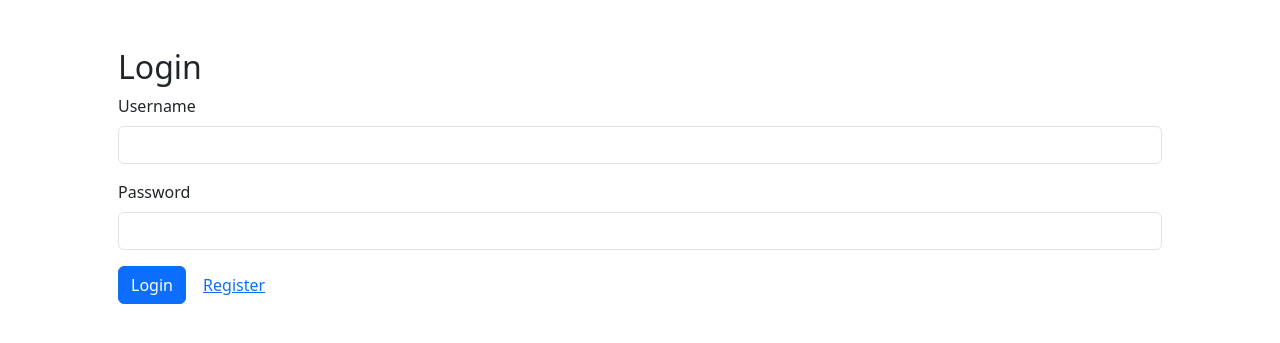
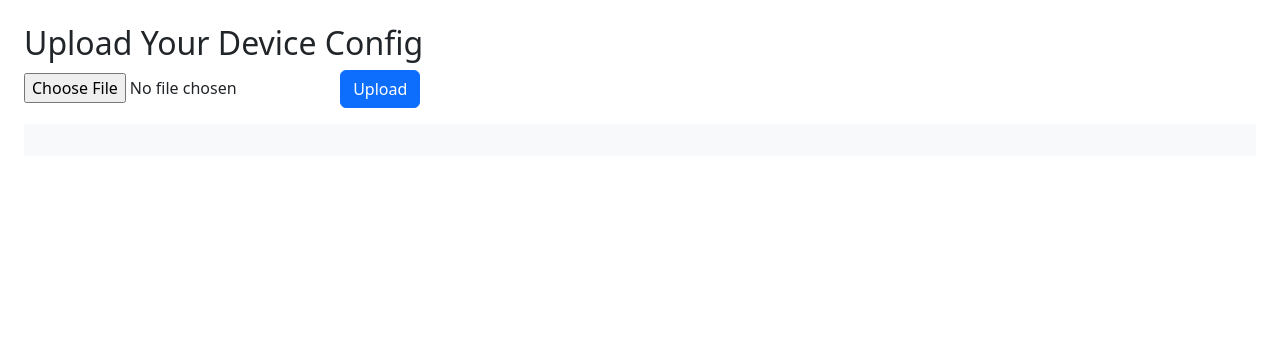
Before and after one commit to Nouri11190/dontraval-frontent, a Flask app: page / in a window 1280 px wide. Shown: the top 343 px of the page. Run offline with Flask 3, Linux system fonts and the light colour scheme; parts of the project's set-up code (start-up, migrations or seed data) failed here and were passed over.

Commit message:
Add /upload route + working dashboard upload

```diff
--- a/app.py
+++ b/app.py
@@ -1,74 +1,72 @@
-from flask import Flask, render_template, request, redirect, url_for, session, flash, jsonify
+from flask import (
+    Flask, render_template, request, jsonify, send_from_directory
+)
+from flask_jwt_extended import (
+    JWTManager, jwt_required, create_access_token, get_jwt_identity
+)
 import os
-from werkzeug.utils import secure_filename
+from auth import register_user, login_user
 
 app = Flask(__name__)
-app.secret_key = 'supersecretkey'
+app.config['SECRET_KEY']      = 'your-secret-key'
+app.config['JWT_SECRET_KEY']  = 'your-jwt-secret'
+app.config['UPLOAD_FOLDER']   = 'uploads'
 
-UPLOAD_FOLDER = 'uploads'
-app.config['UPLOAD_FOLDER'] = UPLOAD_FOLDER
-os.makedirs(UPLOAD_FOLDER, exist_ok=True)
+# create uploads folder if missing
+os.makedirs(app.config['UPLOAD_FOLDER'], exist_ok=True)
 
-# Dummy user store
-users = {}
+jwt = JWTManager(app)
 
+# ---------- Public ----------
 @app.route('/')
 def index():
-    if 'username' in session:
-        return redirect(url_for('dashboard'))
-    return render_template('login.html')
+    return render_template('index.html')
 
-@app.route('/register', methods=['GET', 'POST'])
+# ---------- Auth ----------
+@app.route('/register', methods=['POST'])
 def register():
-    if request.method == 'POST':
-        username = request.form['username']
-        password = request.form['password']
-        if username in users:
-            flash('Username already exists!', 'danger')
-            return redirect(url_for('register'))
-        users[username] = password
-        flash('Registered successfully!', 'success')
-        return redirect(url_for('login'))
-    return render_template('register.html')
+    data = request.get_json()
+    return register_user(data['email'], data['password'])
 
-@app.route('/login', methods=['GET', 'POST'])
+@app.route('/login', methods=['POST'])
 def login():
-    if request.method == 'POST':
-        username = request.form['username']
-        password = request.form['password']
-        if users.get(username) == password:
-            session['username'] = username
-            return redirect(url_for('dashboard'))
-        flash('Invalid credentials', 'danger')
-    return render_template('login.html')
+    data = request.get_json()
+    return login_user(data['email'], data['password'])
 
-@app.route('/logout')
-def logout():
-    session.pop('username', None)
-    flash('Logged out successfully', 'info')
-    return redirect(url_for('login'))
+# ---------- Upload ----------
+@app.route('/upload', methods=['POST'])
+@jwt_required()
+def upload():
+    if 'file' not in request.files:
+        return jsonify({'message': 'No file part'}), 400
 
+    file = request.files['file']
+    if file.filename == '':
+        return jsonify({'message': 'No selected file'}), 400
+
+    save_path = os.path.join(app.config['UPLOAD_FOLDER'], file.filename)
+    file.save(save_path)
+    return jsonify({'message': 'Upload successful'}), 201
+
+# ---------- Dashboard API ----------
+@app.route('/api/dashboard-data')
+@jwt_required()
+def dashboard_data():
+    user  = get_jwt_identity()
+    files = os.listdir(app.config['UPLOAD_FOLDER'])
+    return jsonify({'user': user, 'files': files})
+
+# ---------- Serve uploaded files (optional) ----------
+@app.route('/uploads/<path:fname>')
+@jwt_required()
+def get_file(fname):
+    return send_from_directory(app.config['UPLOAD_FOLDER'], fname)
+
+# ---------- Dashboard page ----------
 @app.route('/dashboard')
+@jwt_required()
 def dashboard():
-    if 'username' not in session:
-        return redirect(url_for('login'))
-    return render_template('dashboard.html', username=session['username'])
-
-@app.route('/upload', methods=['POST'])
-def upload():
-    if 'username' not in session:
-        return jsonify({'error': 'Unauthorized'}), 401
-    if 'config_file' not in request.files:
-        return jsonify({'error': 'No file uploaded'}), 400
-    file = request.files['config_file']
-    if file.filename == '':
-        return jsonify({'error': 'Empty filename'}), 400
-    filename = secure_filename(file.filename)
-    path = os.path.join(app.config['UPLOAD_FOLDER'], filename)
-    file.save(path)
-    with open(path) as f:
-        data = f.read()
-    return jsonify({'message': 'File uploaded successfully', 'data': data})
+    return render_template('dashboard.html')
 
 if __name__ == '__main__':
-    app.run(debug=False, host='0.0.0.0', port=5000)
+    app.run(debug=True)
```
Also changed, not shown: templates/dashboard.html (+50 -23 lines).
